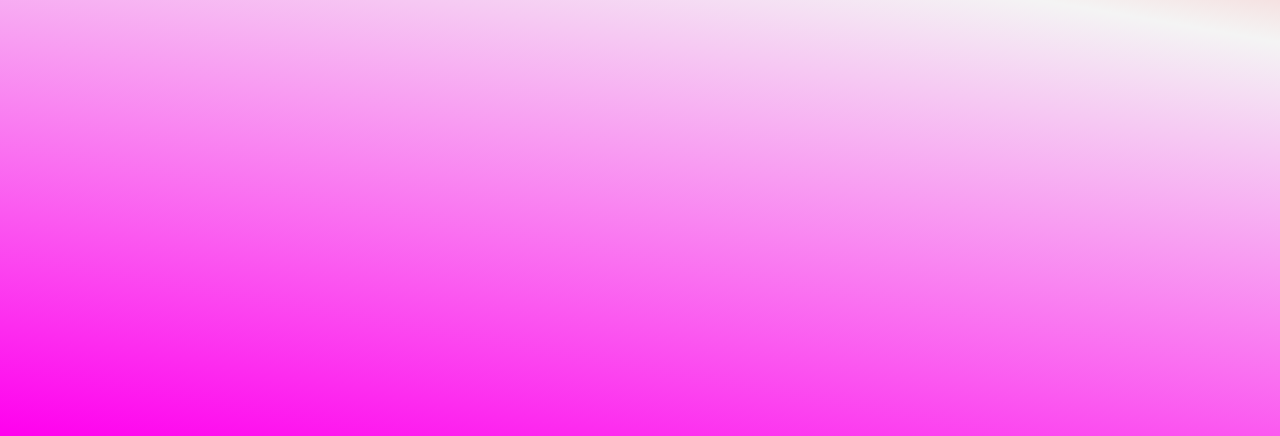
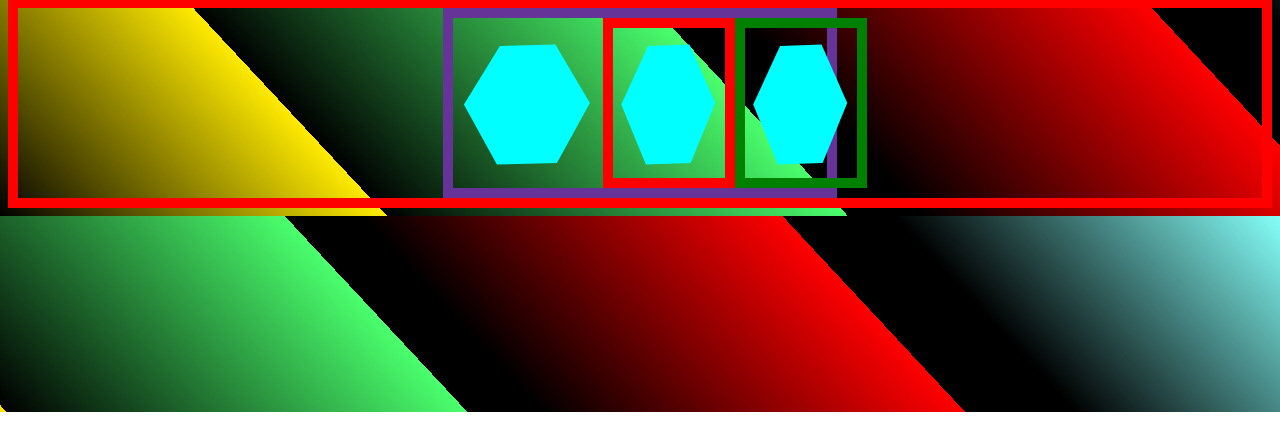
Before and after one commit to StalfosMob/WebsiteAssignment, a plain HTML site: page poetry.html in a window 1280 px wide. Shown: the part 388-824 px from the top of the page. After the commit the page ends 800 px from the top, so only its background shows below. Drawn offline with Linux system fonts and the light colour scheme; a web font is replaced by a local one.

Commit message:
added more crap

```diff
--- a/main.css
+++ b/main.css
@@ -1,27 +1,103 @@
-@import url("https://fonts.googleapis.com/css2?family=Bruno+Ace+SC&display=swap");
-
-.cat {
-  height: 200px;
-  width: 300px;
-  background-color: white;
-  border: 30px black dashed;
+@import url("https://fonts.googleapis.com/css2?family=Merriweather:wght@300&display=swap");
+body {
+  background: linear-gradient(
+    227deg,
+    rgba(133, 255, 249, 1) 0%,
+    rgba(0, 0, 0, 1) 21%,
+    rgba(0, 0, 0, 1) 27%,
+    rgba(255, 0, 0, 1) 27%,
+    rgba(0, 0, 0, 1) 50%,
+    rgba(0, 0, 0, 1) 54%,
+    rgba(74, 255, 109, 1) 54%,
+    rgba(0, 0, 0, 1) 79%,
+    rgba(255, 234, 0, 1) 79%,
+    rgba(0, 0, 0, 1) 100%
+  );
+  font-weight: lighter;
+  color: gainsboro;
+  font-family: "Merriweather", serif;
+  font-size: 30px;
+  background-size: auto, cover;
+  background-position: top left, center;
+}
+.why {
+  width: 400px;
+  border: 15px solid rgb(146, 79, 255);
+  background-color: black;
+  padding: 50px;
+  margin: 20px;
+  border-radius: 60px;
+}
+.what {
+  width: 550px;
+  border: 35px groove rgb(146, 79, 255);
+  background-color: black;
+  padding: 50px;
+  margin: 20px;
+  border-radius: 180px;
+}
+.title {
+  width: 1600px;
+  border: 25px ridge red;
+  background-color: black;
+  padding: 50px;
+  margin: 20px;
+  border-radius: 360px;
+}
+.pentagonflat {
+  width: 160px;
+  border: 15px ridge red;
+  background-color: black;
+  padding: 50px;
+  margin: 20px;
+  clip-path: polygon(
+    51% 16%,
+    100% 42%,
+    100% 61%,
+    68% 82%,
+    29% 82%,
+    0 65%,
+    0 39%
+  );
+}
+.large {
+  display: flex;
+  border: 10px red solid;
+  justify-content: space-around;
 }
 
-.other {
-    height: 100px;
-    width: 700px;
-    background-color: rgb(255, 0, 0);
-    border: 30px black solid;
-  }
+.one {
+  display: flex;
+  border: 10px rebeccapurple
+   solid;
+  width: 30%;
+}
 
-body {
-  background: rgb(255, 58, 58);
-  background: linear-gradient(
-    190deg,
-    rgba(255, 58, 58, 1) 0%,
-    rgba(244, 244, 244, 1) 41%,
-    rgba(255, 0, 238, 1) 100%
-  );
-  height: 100vh;
-  font-family: Bruno Ace SC;
+.two {
+  display: flex;
+  border: 10px red solid;
+  width: 30%;
 }
+
+.three {
+  display: flex;
+  border: 10px green solid;
+  width: 30%;
+}
+
+.ox {
+  display: flex;
+  border: 10px rebeccapurple;
+  width: 100%;
+  height: 100%;
+}
+
+.hex {
+  display: flex;
+  height: 150px;
+  width: 150px;
+  position: relative;
+  margin: auto;
+  background-color: aqua;
+  clip-path: polygon(31% 12%, 68% 11%, 91% 50%, 69% 90%, 29% 91%, 7% 51%);
+}
--- a/poetry.html
+++ b/poetry.html
@@ -30,5 +30,31 @@
     <div>
       <p>This page will consist of poetry and other works of writing by me</p>
     </div>
+    <nav>
+      <ul>
+        <li>
+          <a href="index.html"><p>home</p></a>
+        </li>
+      </ul>
+    </nav>
+    <div class="large">
+      <div class="one">
+        <div class="ox">
+          <div class="hex">
+        </div>
+        </div>
+      <div class="two">
+        <div class="ox">
+          <div class="hex">
+        </div>
+        </div>
+      </div>
+      <div class="three">
+        <div class="ox">
+          <div class="hex">
+        </div>
+        </div>
+      </div>
+    </div>
   </body>
 </html>
```
Also changed, not shown: about.html (+25 -3 lines), flex.html (added, +31 -0 lines), index.html (+1 -3 lines).
